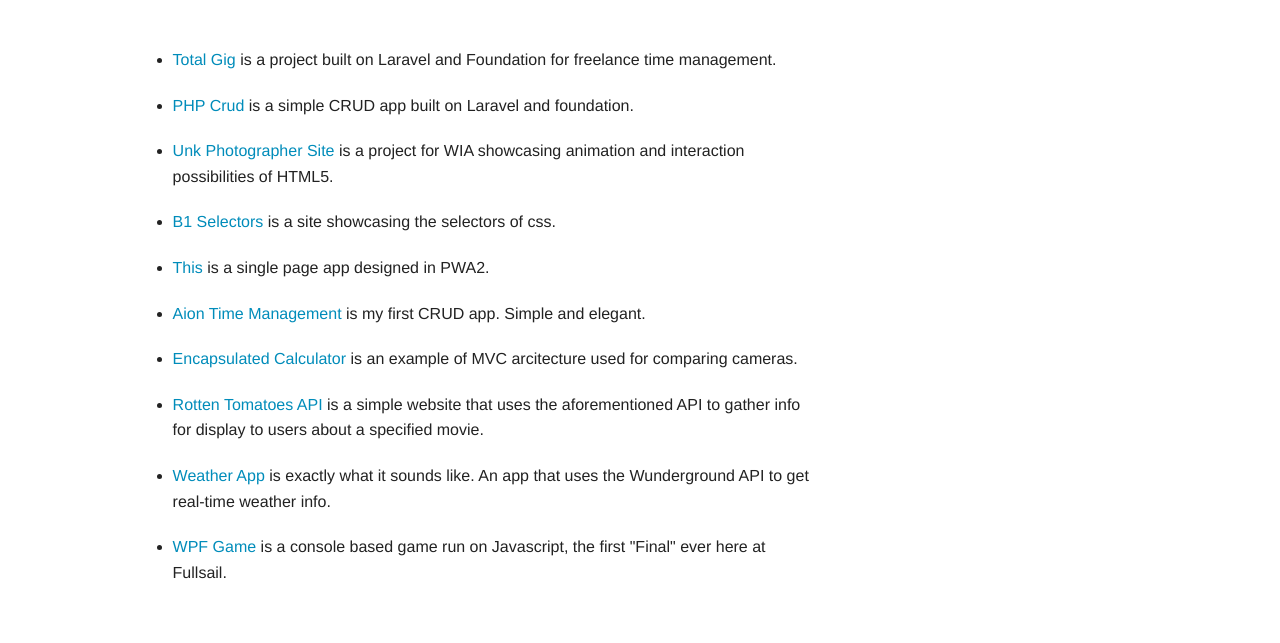
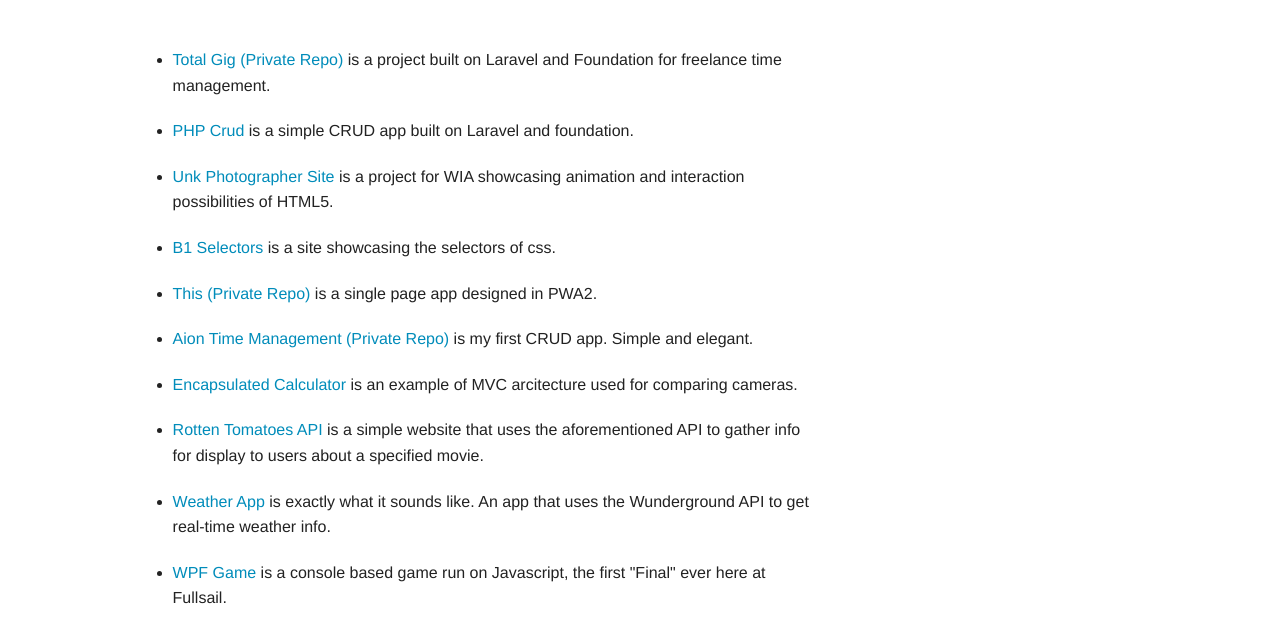
Before and after one commit to HeadShotBoom/DWP, a plain HTML site: page index.html in a window 1280 px wide. Shown: the part 115-758 px from the top of the page. Drawn offline with Linux system fonts and the light colour scheme.

Commit message:
Updated index to reflect private Repos

```diff
--- a/index.html
+++ b/index.html
@@ -24,7 +24,7 @@
     <ul class="small-12 medium-8 columns">
         <li>
             <p>
-                <a href="https://github.com/HeadShotBoom/ASSL/tree/master/Week%202/TotalGig">Total Gig</a> is a project built on Laravel and Foundation for freelance time management.
+                <a href="https://github.com/HeadShotBoom/ASSL/tree/master/Week%202/TotalGig">Total Gig (Private Repo)</a> is a project built on Laravel and Foundation for freelance time management.
             </p>
         </li>
         <li>
@@ -44,12 +44,12 @@
         </li>
         <li>
             <p>
-                <a href="https://github.com/HeadShotBoom/PWA2/tree/master/Wk4/htdocs">This</a> is a single page app designed in PWA2.
+                <a href="https://github.com/HeadShotBoom/PWA2/tree/master/Wk4/htdocs">This (Private Repo)</a> is a single page app designed in PWA2.
             </p>
         </li>
         <li>
             <p>
-                <a href="https://github.com/HeadShotBoom/PWA2/tree/master/Wk2/Prototype">Aion Time Management</a> is my first CRUD app. Simple and elegant.
+                <a href="https://github.com/HeadShotBoom/PWA2/tree/master/Wk2/Prototype">Aion Time Management (Private Repo)</a> is my first CRUD app. Simple and elegant.
             </p>
         </li>
         <li>
```
